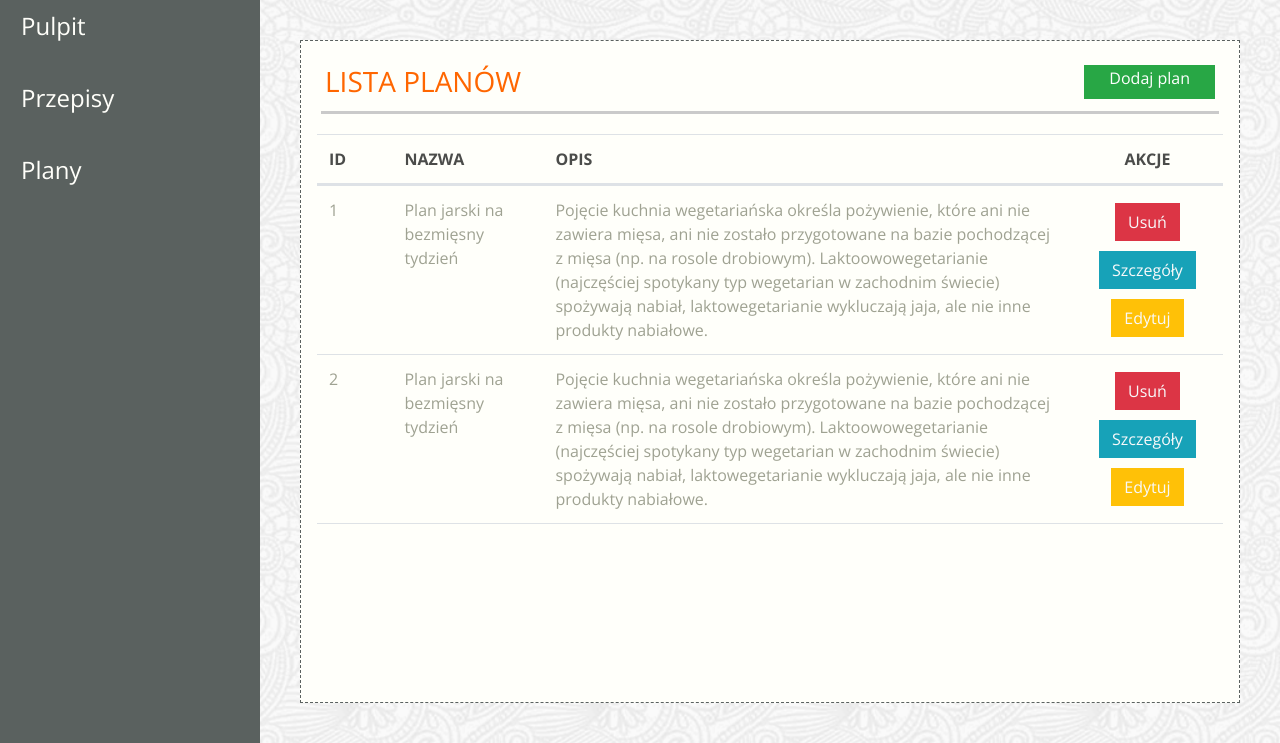
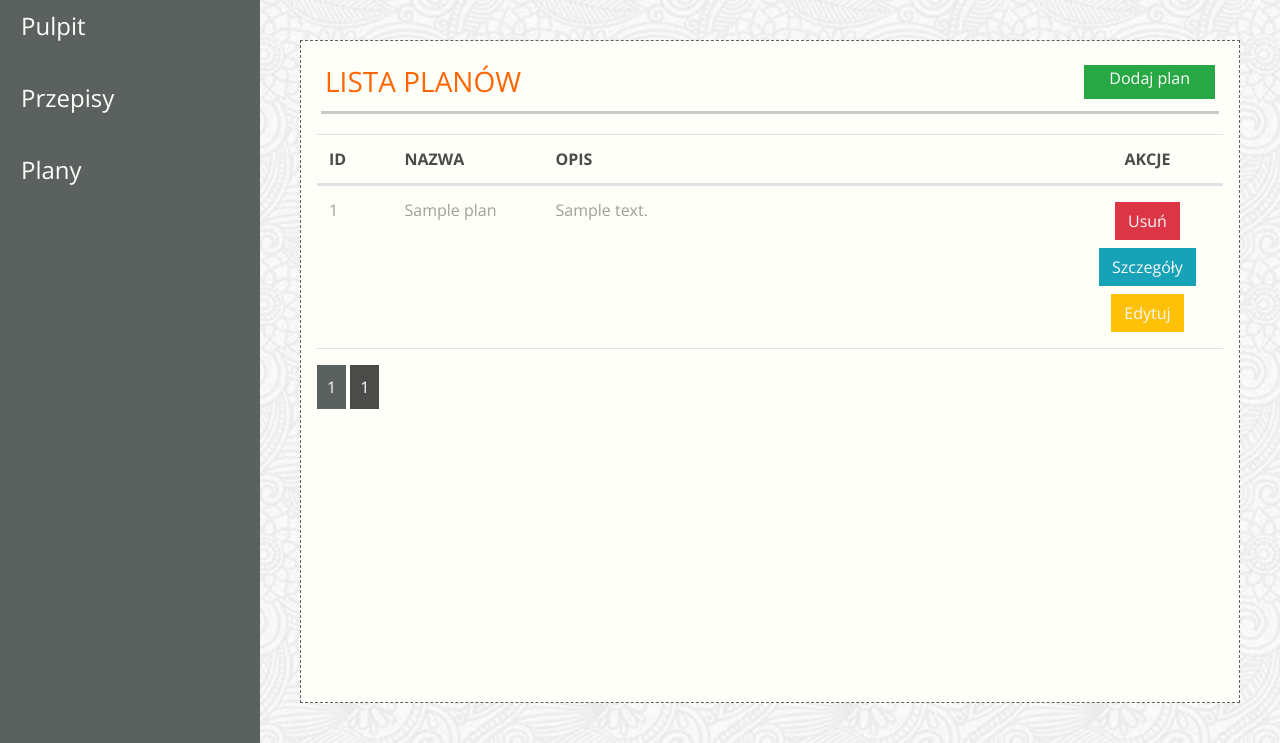
Before and after one commit to JazzDoggo/Jedzonko_ScrumLab, a Django app: template jedzonko/templates/app-schedules.html in a window 1280 px wide. Shown: the part 84-827 px from the top of the page. Run offline with Django 3.2, Linux system fonts and the light colour scheme; the template is opened without the code that fills it: most values are stand-ins (such as "Sample title", 1, 10 or a date in 2020); some libraries are stand-ins or nearby versions; some web fonts are replaced.

Commit message:
5.2 Done but ugly

```diff
--- a/jedzonko/templates/app-schedules.html
+++ b/jedzonko/templates/app-schedules.html
@@ -25,46 +25,48 @@
             </tr>
             </thead>
             <tbody class="text-color-lighter">
+            {% for plan in plans %}
             <tr class="d-flex">
-                <td class="col-1">1</td>
-                <td class="col-2">Plan jarski na bezmięsny tydzień</td>
-                <td class="col-7">
-                    Pojęcie kuchnia wegetariańska określa pożywienie, które ani
-                    nie zawiera mięsa, ani nie zostało przygotowane na bazie
-                    pochodzącej z mięsa (np. na rosole drobiowym).
-                    Laktoowowegetarianie (najczęściej spotykany typ wegetarian w
-                    zachodnim świecie) spożywają nabiał, laktowegetarianie
-                    wykluczają jaja, ale nie inne produkty nabiałowe.
-                </td>
+                <td class="col-1">{{ forloop.counter }}</td>
+                <td class="col-2">{{ plan.name }}</td>
+                <td class="col-7">{{ plan.description }}</td>
                 <td class="col-2 d-flex align-items-center justify-content-center flex-wrap">
-                    <a href="" class="btn btn-danger rounded-0 text-light m-1">Usuń</a>
+                    <a href=""
+                       class="btn btn-danger rounded-0 text-light m-1">Usuń</a>
                     <a href=""
                        class="btn btn-info rounded-0 text-light m-1">Szczegóły</a>
                     <a href=""
                        class="btn btn-warning rounded-0 text-light m-1">Edytuj</a>
                 </td>
             </tr>
-            <tr class="d-flex">
-                <td class="col-1">2</td>
-                <td class="col-2">Plan jarski na bezmięsny tydzień</td>
-                <td class="col-7">
-                    Pojęcie kuchnia wegetariańska określa pożywienie, które ani
-                    nie zawiera mięsa, ani nie zostało przygotowane na bazie
-                    pochodzącej z mięsa (np. na rosole drobiowym).
-                    Laktoowowegetarianie (najczęściej spotykany typ wegetarian w
-                    zachodnim świecie) spożywają nabiał, laktowegetarianie
-                    wykluczają jaja, ale nie inne produkty nabiałowe.
-                </td>
-                <td class="col-2 d-flex align-items-center justify-content-center flex-wrap">
-                    <a href="" class="btn btn-danger rounded-0 text-light m-1">Usuń</a>
-                    <a href=""
-                       class="btn btn-info rounded-0 text-light m-1">Szczegóły</a>
-                    <a href=""
-                       class="btn btn-warning rounded-0 text-light m-1">Edytuj</a>
-                </td>
-            </tr>
+            {% endfor %}
             </tbody>
         </table>
     </div>
-</div>
+
+    <div>
+        <!-- PAGINATOR DO WYSWIETLANIA ILOSC STRON Z KOMENTARZAMI --->
+        <div class="paginator-current">
+            {{ plans.number }}
+        </div>
+
+        <div class="paginator">
+            {% if plans.has_previous %}
+                <a href="?page={{ plans.previous_page_number }}">< poprzednia</a>
+            {% endif %}
+
+            {% for page in plans.paginator.page_range %}
+                {% if page == plans.number %}
+                    {{ page }}
+                {% else %}
+                    <a href="?page={{ page }}">| {{ page }} |</a>
+                {% endif %}
+            {% endfor %}
+
+            {% if plans.has_next %}
+                <a href="?page={{ plans.next_page_number }}">następna ></a>
+            {% endif %}
+        </div>
+    </div>
+<div>
 {% endblock content %}
--- a/scrumlab/urls.py
+++ b/scrumlab/urls.py
@@ -33,7 +33,7 @@ urlpatterns = [
     path('recipe/add/', AddRecipe.as_view(), name='recipe-add'),
     # path('recipe/modify/<id>/', empty, ),
     # path('plan/<id>/', empty, ),
-    path('plan/list/', empty, name='plan-list'),
+    path('plan/list/', PlanListView.as_view(), name='plan-list'),
     path('plan/add/', empty, name='plan-add'),
     path('plan/add-recipe/', empty, name='plan-add-recipe'),
 
--- a/static/css/style.css
+++ b/static/css/style.css
@@ -457,3 +457,20 @@ margin: 0 auto !important;
 .schedules-content-header {
   margin-bottom: 50px;
 }
+
+/*------------------------------*/
+/*---- Pagination ----*/
+/*------------------------------*/
+
+.paginator {
+  padding: 10px;
+  display: inline-block;
+  background-color: #4b4c4a;
+  color: white;
+}
+.paginator-current {
+  padding: 10px;
+  display: inline-block;
+  background-color: #5a615f;
+  color: white;
+}
```
Also changed, not shown: jedzonko/views.py (+12 -2 lines), jedzonko/migrations/0001_initial.py, jedzonko/migrations/0002_plan.py (deleted), jedzonko/migrations/0003_alter_plan_id.py (deleted).
